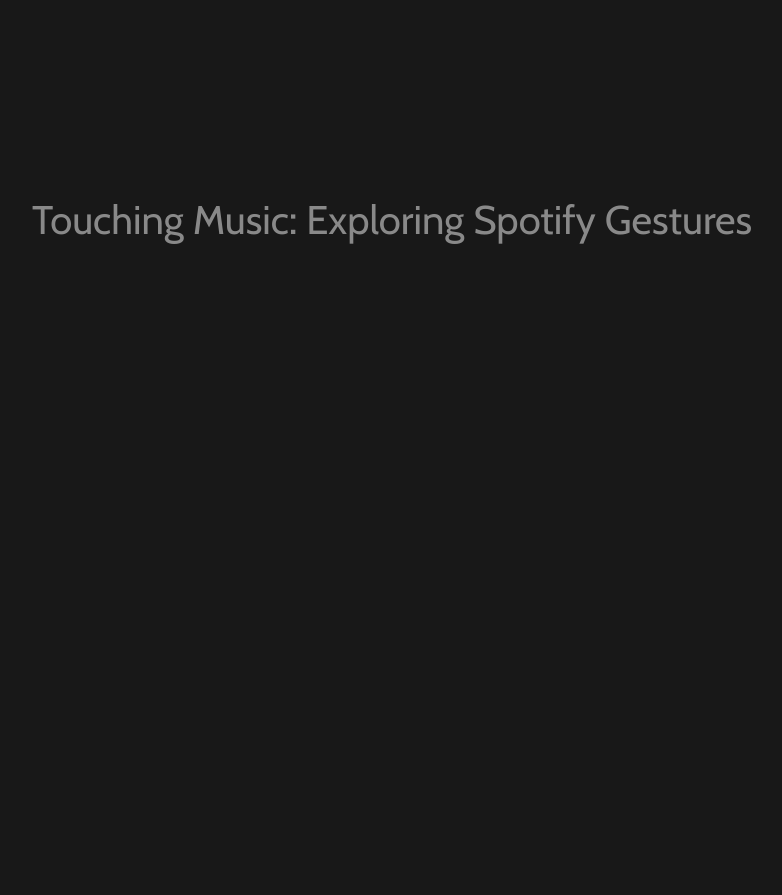
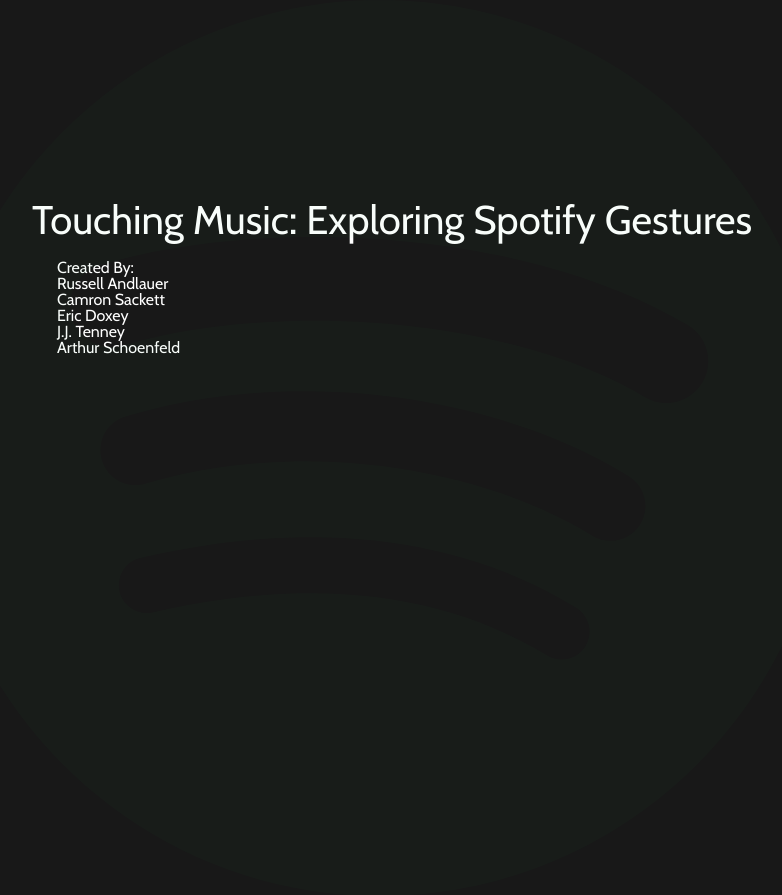
Before and after one commit to Crzychkn/Spotify, a PHP site: page / in a window 1280 px wide; the page is wider, and only the part inside the window is pictured. Shown: the top 895 px of that part, without its empty margins (218-1000 px from the left). Run offline with PHP 8.4, Linux system fonts and the light colour scheme; some libraries are stand-ins or nearby versions.

Commit message:
Tweaked more animation and added credits to title page.

```diff
--- a/css/main.css
+++ b/css/main.css
@@ -105,6 +105,13 @@
   font-size: 40px;
   top: 200px;
   left: 250px;
+}
+
+#created {
+  position: absolute;
+  visibility: hidden;
+  top: 260px;
+  left: 275px;
 }
 
 #logo {
--- a/css/phone-default.scss
+++ b/css/phone-default.scss
@@ -56,6 +56,13 @@
    font-size: 40px;
    top: 200px;
    left: 250px;
+}
+
+#created {
+   position: absolute;
+   visibility: hidden;
+   top: 260px;
+   left: 275px;
 }
 
 #logo {
--- a/index.php
+++ b/index.php
@@ -12,6 +12,16 @@
 
    <img id="mainLogo" src="/images/left_column.svg">
    <h1 id="touching">Touching Music: Exploring Spotify Gestures</h1>
+<div id="created">
+   <p>Created By:</p>
+   <ul>
+      <li>Russell Andlauer</li>
+      <li>Camron Sackett</li>
+      <li>Eric Doxey</li>
+      <li>J.J. Tenney</li>
+      <li>Arthur Schoenfeld</li>
+   </ul>
+</div>
    <img id="logo" src="/images/Logo.svg">
 
 	<img id="thoughts" src="/images/Thoughts Header.svg">
--- a/js/main.js
+++ b/js/main.js
@@ -14,8 +14,10 @@
 
 timeLine.from(logo, 2, {autoAlpha: 0, opacity: 0})
         .from(touching, 2, {autoAlpha: 0, opacity: 0}, '-=1')
+        .from(created, 1, {autoAlpha: 0, opacity: 0, y:-20}, '-=0.1')
         .to(logo, 3, {autoAlpha: 0, opacity: 0})
         .to(touching, 2, {autoAlpha: 0, opacity: 0}, '-=1')
+        .to(created, 1, {autoAlpha: 0, opacity: 0}, '-=0.1')
         .from(mainLogo, 1, {autoAlpha: 0, opacity: 0, left:"-200px"})
         .from(thoughts, 1, {autoAlpha: 0, opacity: 0, top:"200px"})
         .from(freeBubble1, 1, {autoAlpha: 0, opacity: 0, top:"200px"}, '-=0.9')
@@ -84,10 +86,12 @@
          .from(studyGoalsText, 1, {autoAlpha: 0, opacity: 0});
 
 timeLine6.from(conceptModel, 1, {autoAlpha: 0, opacity: 0})
-         .from(conceptModelText, 1, {autoAlpha: 0, opacity: 0});
+         .from(conceptModelText, 1, {autoAlpha: 0, opacity: 0})
+         .from(conceptModelWhiteboard, 1, {autoAlpha: 0, opacity: 0, y:50});
 
 timeLine7.from(conceptModel2, 1, {autoAlpha: 0, opacity: 0})
-         .from(conceptModelText2, 1, {autoAlpha: 0, opacity: 0});
+         .from(conceptModelText2, 1, {autoAlpha: 0, opacity: 0})
+         .from(conceptModelVector, 1, {autoAlpha: 0, opacity: 0, y:50});
 
 timeLine8.from(gestureCatalog, 1, {autoAlpha: 0, opacity: 0})
          .from(gestureCatalogText, 1, {autoAlpha: 0, opacity: 0})
@@ -102,15 +106,15 @@
 
 timeLine10.from(listenerTesting, 1, {autoAlpha: 0, opacity: 0})
           .from(listenerTestingText, 1, {autoAlpha: 0, opacity: 0})
-          .from(paidFree, 1, {autoAlpha: 0, opacity: 0, ease: Power2.easeout, x:-500})
-          .from(ossplit, 1, {autoAlpha: 0, opacity: 0, ease: Power2.easeout, x:500}, '-=0.9')
-          .from(gesturesDonut, 1, {autoAlpha: 0, opacity: 0, ease: Power2.easeout, x:-500})
-          .from(playlistUse, 1, {autoAlpha: 0, opacity: 0, ease: Power2.easeout, x:500}, '-=0.9');
+          .from(paidFree, 1, {autoAlpha: 0, opacity: 0, ease: Power2.easeout, x:-50})
+          .from(ossplit, 1, {autoAlpha: 0, opacity: 0, ease: Power2.easeout, x:50}, '-=0.9')
+          .from(gesturesDonut, 1, {autoAlpha: 0, opacity: 0, ease: Power2.easeout, x:-50})
+          .from(playlistUse, 1, {autoAlpha: 0, opacity: 0, ease: Power2.easeout, x:50}, '-=0.9');
 
 timeLine11.from(journeyMapSketch, 1, {autoAlpha: 0, opacity: 0})
           .from(journeyMapText, 1, {autoAlpha: 0, opacity: 0})
-			 .from(journeySketch, 1, {autoAlpha: 0, opacity: 0})
-			 .from(journeyMap, 1, {autoAlpha: 0, opacity: 0});
+			 .from(journeySketch, 1, {autoAlpha: 0, opacity: 0, x:-20})
+			 .from(journeyMap, 1, {autoAlpha: 0, opacity: 0, x:20});
 
 timeLine12.from(conclusion, 1, {autoAlpha: 0, opacity: 0})
           .from(conclusionText, 1, {autoAlpha: 0, opacity: 0});
```
